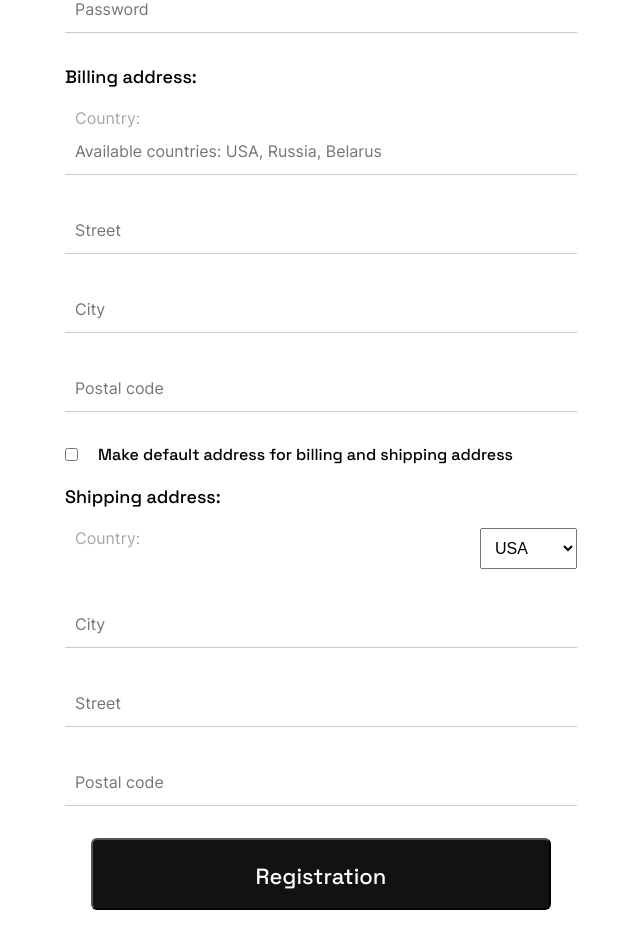
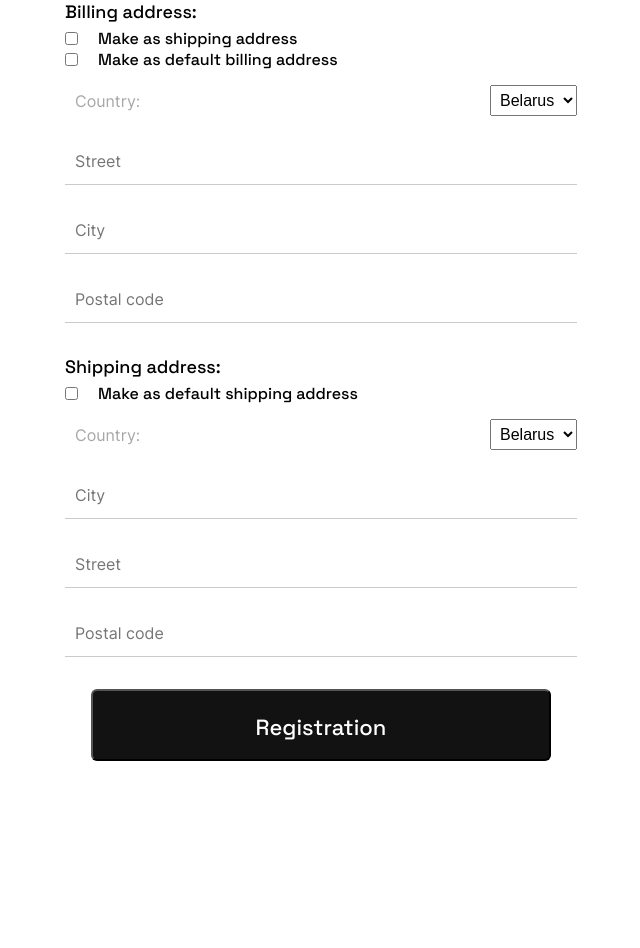
Before and after one commit to Vadimshidlov/ecommerce-application, a React (Create React App) app: page /registration in a window 1280 px wide. Shown: the part 580-1528 px from the top of the page, without its empty margins (319-959 px from the left). Built offline with nearby package versions, Linux system fonts and the light colour scheme; no server answers.

Commit message:
feat: EA-22. Implemented logic of setting default addresses

```diff
--- a/src/service/RegistrationService.ts
+++ b/src/service/RegistrationService.ts
@@ -20,6 +20,8 @@ export type CustomerDataType = {
     addresses: CutomerAddressType[];
     shippingAddresses: number[];
     billingAddresses: number[];
+    defaultBillingAddress?: number;
+    defaultShippingAddress?: number;
 };
 
 export type AuthCustomerDataType = {
@@ -44,7 +46,11 @@ export class RegistrationService {
 
     private readonly AuthDataStoreApi = AuthDataStore.getAuthDataStore();
 
-    public async createCustomer(formData: ISignUpForm): Promise<void> {
+    public async createCustomer(
+        formData: ISignUpForm,
+        defaultBillingAddress: boolean,
+        defaultShippingAddress: boolean,
+    ): Promise<void> {
         console.log(formData, `from createCustomer`);
 
         // const urlParams = `${this.CTP_PROJECT_KEY}/customers`;
@@ -74,7 +80,18 @@ export class RegistrationService {
             ],
             shippingAddresses: [1],
             billingAddresses: [0],
+            // defaultBillingAddress: defaultBillingAddress ? [0] : [],
+            // defaultShippingAddress: defaultShippingAddress ? [1] : [],
         };
+
+        if (defaultBillingAddress && defaultShippingAddress) {
+            customerData.defaultBillingAddress = 0;
+            customerData.defaultShippingAddress = 1;
+        } else if (defaultBillingAddress) {
+            customerData.defaultBillingAddress = 0;
+        } else if (defaultShippingAddress) {
+            customerData.defaultShippingAddress = 1;
+        }
 
         try {
             const response = await this.requestApi.post<AxiosResponse>(
--- a/src/shared/utils/getInitialFormData.ts
+++ b/src/shared/utils/getInitialFormData.ts
@@ -20,7 +20,7 @@ const currMonth = nowDate.toLocaleString("default", { month: "2-digit" });
 const currDay = nowDate.toLocaleString("default", { day: "2-digit" });
 export const validFormatCurrentDate = `${currYear}-${currMonth}-${currDay}`;
 
-export const getInitialFormData = (shippingAdress: string): ISignUpForm => ({
+export const getInitialFormData = (): ISignUpForm => ({
     firstname: "",
     lastname: "",
     birthdayDate: `${validFormatCurrentDate}`,
@@ -29,9 +29,9 @@ export const getInitialFormData = (shippingAdress: string): ISignUpForm => ({
     billingStreet: "",
     billingCity: "",
     billingPostalCode: "",
-    billingCountry: "",
+    billingCountry: "BE",
     shippingStreet: "",
     shippingCity: "",
     shippingPostalCode: "",
-    shippingCountry: shippingAdress,
+    shippingCountry: "BE",
 });
--- a/src/view/app-components/Registration/components/RegistrationForm.tsx
+++ b/src/view/app-components/Registration/components/RegistrationForm.tsx
@@ -1,4 +1,5 @@
-import React, { FocusEvent, useState } from "react";
+// eslint-disable-next-line @typescript-eslint/no-unused-vars
+import React, { FocusEvent, useEffect, useState } from "react";
 import RegistrationButton from "view/app-components/Registration/components/RegistationButton";
 import * as yup from "yup";
 import { ValidationError } from "yup";
@@ -128,19 +129,29 @@ const userScheme = yup.object({
 });
 
 export type OnSubmitSignInDataType = {
-    onSubmitSignInData: (formData: ISignUpForm) => Promise<void>;
+    onSubmitSignInData: (
+        formData: ISignUpForm,
+        defaultBillingAddress: boolean,
+        defaultShippingAddress: boolean,
+    ) => Promise<void>;
 };
 
 export default function RegistrationForm({ onSubmitSignInData }: OnSubmitSignInDataType) {
-    const [shippingCountry, setShippingCountry] = useState("US");
-    const [formData, setFormData] = useState<ISignUpForm>(getInitialFormData(shippingCountry));
+    // const [shippingCountrySelect, setShippingCountrySelect] = useState("BE");
+    const [formData, setFormData] = useState<ISignUpForm>(getInitialFormData());
     const [validationError, setValidationError] = useState<IStateErrors>(
         getInitialFormErrorsData(),
     );
-    const [defaultAddress, setDefaultAddress] = useState(false);
+    const [oneAddress, setOneAddress] = useState(false);
+    const [defaultBillingAddress, setDefaultBillingAddress] = useState(false);
+    const [defaultShippingAddress, setDefaultShippingAddress] = useState(false);
+
+    // useEffect(() => {
+    //     console.log(formData, `formData`);
+    // }, [formData]);
 
     const handleDefaultAddress = (event: React.ChangeEvent<HTMLInputElement>) => {
-        setDefaultAddress(event.target.checked);
+        setOneAddress(event.target.checked);
 
         if (event.target.checked) {
             const defaultAddresses = {
@@ -184,11 +195,7 @@ export default function RegistrationForm({ onSubmitSignInData }: OnSubmitSignInD
         try {
             await userScheme.validate(formData, { abortEarly: false });
 
-            onSubmitSignInData(formData);
-            // const registrationApi = new RegistrationService();
-            // registrationApi.createCustomer(formData);
-
-            console.log(formData, "formData");
+            await onSubmitSignInData(formData, defaultBillingAddress, defaultShippingAddress);
         } catch (err) {
             if (err instanceof ValidationError) {
                 const errorsList = [...err.inner];
@@ -200,11 +207,6 @@ export default function RegistrationForm({ onSubmitSignInData }: OnSubmitSignInD
             }
         }
     };
-
-    // const getToken = async () => {
-    //     const AuthServiceApi = new AuthService();
-    //     AuthServiceApi.createAnonymousToken();
-    // };
 
     return (
         <section className="registration__block">
@@ -320,10 +322,30 @@ export default function RegistrationForm({ onSubmitSignInData }: OnSubmitSignInD
                 <div className="registration__adress-block block-adress">
                     <div className="block-adress_billing">
                         <p className="block-address_title">Billing address:</p>
-                        <div>
+                        <div className="registration__default-address">
+                            <p>Make as shipping address</p>
+                            <input
+                                name="defaultAddress"
+                                type="checkbox"
+                                checked={oneAddress}
+                                onChange={handleDefaultAddress}
+                            />
+                        </div>
+                        <div className="registration__default-address">
+                            <p>Make as default billing address</p>
+                            <input
+                                name="defaultBillingAddress"
+                                type="checkbox"
+                                checked={defaultBillingAddress}
+                                onChange={(e: React.ChangeEvent<HTMLInputElement>) =>
+                                    setDefaultBillingAddress(e.target.checked)
+                                }
+                            />
+                        </div>
+                        <div className="billing_countries__select-block">
                             <p className="billing_countries">Country:</p>
                             <TextValidationError errorMessage={validationError.billingCountry} />
-                            <TextInput
+                            {/* <TextInput
                                 type="text"
                                 name="billingCountry"
                                 onChange={(e: React.ChangeEvent<HTMLInputElement>) =>
@@ -336,7 +358,24 @@ export default function RegistrationForm({ onSubmitSignInData }: OnSubmitSignInD
                                 id="billingCountry"
                                 value={formData.billingCountry}
                                 placeHolder="Available countries: USA, Russia, Belarus"
-                            />
+                            /> */}
+                            <select
+                                value={formData.billingCountry}
+                                className="block-adress_select"
+                                name="billingCountry"
+                                id="billingCountry"
+                                onChange={(e: React.ChangeEvent<HTMLSelectElement>) => {
+                                    const { value } = e.target;
+                                    setFormData((prevState) => ({
+                                        ...prevState,
+                                        billingCountry: value,
+                                    }));
+                                }}
+                            >
+                                <option value="US">USA</option>
+                                <option value="RU">Russia</option>
+                                <option value="BE">Belarus</option>
+                            </select>
                         </div>
                         <div>
                             <TextValidationError errorMessage={validationError.billingStreet} />
@@ -390,45 +429,39 @@ export default function RegistrationForm({ onSubmitSignInData }: OnSubmitSignInD
                             />
                         </div>
                     </div>
-                    <div className="registration__default-address">
-                        <p>Make default address for billing and shipping address</p>
-                        <input
-                            name="defaultAddress"
-                            type="checkbox"
-                            checked={defaultAddress}
-                            onChange={handleDefaultAddress}
-                        />
-                    </div>
-                    <div className="block-adress_shipping" hidden={!!defaultAddress}>
+                    <div className="block-adress_shipping" hidden={!!oneAddress}>
                         <p className="block-address_title">Shipping address:</p>
+                        <div className="registration__default-address">
+                            <p>Make as default shipping address</p>
+                            <input
+                                name="defaultShippingAdress"
+                                type="checkbox"
+                                checked={defaultShippingAddress}
+                                onChange={(e: React.ChangeEvent<HTMLInputElement>) =>
+                                    setDefaultShippingAddress(e.target.checked)
+                                }
+                            />
+                        </div>
                         <div className="billing_countries__select-block">
                             <p className="billing_countries">Country:</p>
                             <TextValidationError
                                 errorMessage={
-                                    validationError.shippingCountry && !defaultAddress
+                                    validationError.shippingCountry && !oneAddress
                                         ? validationError.shippingCountry
                                         : ""
                                 }
                             />
                             <select
+                                value={formData.shippingCountry}
                                 className="block-adress_select"
                                 name="shippingCountry"
                                 id="shippingCountry"
-                                value={shippingCountry}
                                 onChange={(e: React.ChangeEvent<HTMLSelectElement>) => {
                                     const { value } = e.target;
-                                    setShippingCountry(value);
-                                    /* const shippingCountryProp = {
+                                    setFormData((prevState) => ({
+                                        ...prevState,
                                         shippingCountry: value,
-                                    }; */
-                                    /* setFormData((prevState) => ({{
-                                        ...prevState, ...shippingCountryProp
-                                    }})) */
-                                    console.log(formData);
-                                    // inputTextHandler(e, "shippingCountry");
-                                }}
-                                onFocus={(e: FocusEvent) => {
-                                    inputOnFocusHandler(e, "shippingCountry");
+                                    }));
                                 }}
                             >
                                 <option value="US">USA</option>
@@ -453,7 +486,7 @@ export default function RegistrationForm({ onSubmitSignInData }: OnSubmitSignInD
                         <div>
                             <TextValidationError
                                 errorMessage={
-                                    validationError.shippingCity && !defaultAddress
+                                    validationError.shippingCity && !oneAddress
                                         ? validationError.shippingCity
                                         : ""
                                 }
@@ -476,7 +509,7 @@ export default function RegistrationForm({ onSubmitSignInData }: OnSubmitSignInD
                         <div>
                             <TextValidationError
                                 errorMessage={
-                                    validationError.shippingStreet && !defaultAddress
+                                    validationError.shippingStreet && !oneAddress
                                         ? validationError.shippingStreet
                                         : ""
                                 }
@@ -499,7 +532,7 @@ export default function RegistrationForm({ onSubmitSignInData }: OnSubmitSignInD
                         <div>
                             <TextValidationError
                                 errorMessage={
-                                    validationError.shippingPostalCode && !defaultAddress
+                                    validationError.shippingPostalCode && !oneAddress
                                         ? validationError.shippingPostalCode
                                         : ""
                                 }
--- a/src/view/app-components/Registration/components/RegistrationPage.tsx
+++ b/src/view/app-components/Registration/components/RegistrationPage.tsx
@@ -3,6 +3,9 @@ import LoginService from "service/LoginService";
 import { AuthCustomerDataType, RegistrationService } from "service/RegistrationService";
 import { ISignUpForm } from "shared/utils/getInitialFormData";
 import RegistrationForm from "view/app-components/Registration/components/RegistrationForm";
+// eslint-disable-next-line @typescript-eslint/no-unused-vars
+import { useNavigate } from "react-router-dom";
+import { AuthDataStore } from "service/AuthDataStore";
 
 function RegistrationPage() {
     // const getToken = async () => {
@@ -11,10 +14,25 @@ function RegistrationPage() {
     // };
     const registrationService = useRef(new RegistrationService());
     const loginService = useRef(new LoginService());
+    const authDataStore = useRef(AuthDataStore.getAuthDataStore());
+    const navigate = useNavigate();
 
-    const onSubmitSignInDataCallBack = async (formData: ISignUpForm): Promise<void> => {
+    const handleSuccessRegistration = () => {
+        authDataStore.current.removeTokenFromStore("anonymousAccessToken");
+        navigate("/");
+    };
+
+    const onSubmitSignInDataCallBack = async (
+        formData: ISignUpForm,
+        defaultBillingAddress: boolean,
+        defaultShippingAddress: boolean,
+    ): Promise<void> => {
         try {
-            await registrationService.current.createCustomer(formData);
+            await registrationService.current.createCustomer(
+                formData,
+                defaultBillingAddress,
+                defaultShippingAddress,
+            );
 
             const authCustomerData: AuthCustomerDataType = {
                 email: formData.email,
@@ -23,6 +41,7 @@ function RegistrationPage() {
 
             await loginService.current.getAuthToken(authCustomerData);
             await loginService.current.authenticateCustomer(authCustomerData);
+            handleSuccessRegistration();
         } catch (error) {
             console.log("Something error");
         }
--- a/src/view/app-components/Registration/components/styles/RegistrationPage.scss
+++ b/src/view/app-components/Registration/components/styles/RegistrationPage.scss
@@ -74,7 +74,7 @@
             font-size: 20px;
             //padding-top: 13px;
             //padding-bottom: 13px;
-            padding: 13px 10px 13px 10px;
+            padding: 3px 10px 13px 10px;
             width: 100%;
             border: none;
             border-bottom: 1px solid #cbcbcb;
@@ -108,12 +108,14 @@
 
         .block-address_title {
             font-size: 18px;
-            margin-bottom: 20px;
+            margin-bottom: 5px;
         }
 
         .billing_countries__select-block {
+            margin-top: 15px;
             display: flex;
             justify-content: space-between;
+            align-items: center;
             margin-bottom: 32px;
         }
 
@@ -172,7 +174,7 @@
         }
 
         .block-adress_select {
-            padding: 10px;
+            padding: 5px;
             font-size: 16px;
         }
 
@@ -181,7 +183,8 @@
             justify-content: flex-end;
             flex-direction: row-reverse;
             column-gap: 20px;
-            margin-bottom: 20px;
         }
+
+
     }
 }
```
